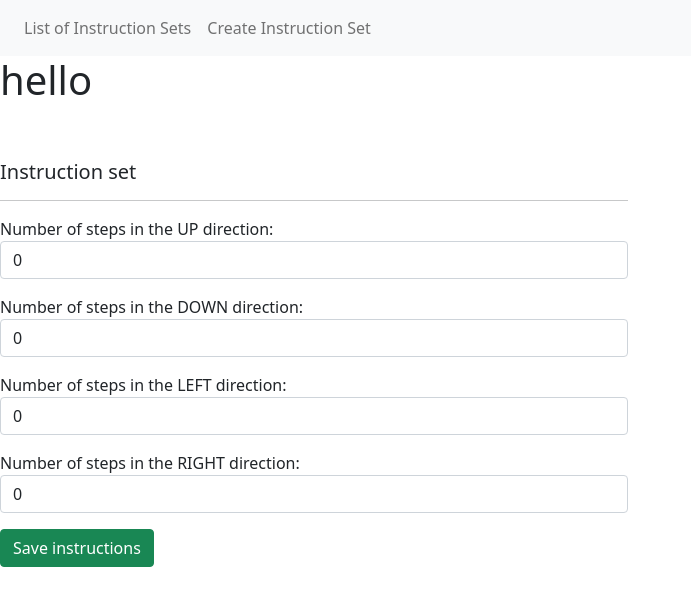
After one commit to periwinkleFTW/robot, a Django app: template loknowbot/instructions/templates/instruction_set_create.html in a window 1280 px wide. The commit adds this page. Shown: the top 606 px of the page, without its empty margins (0-691 px from the left). Run offline with Django 3.2, Linux system fonts and the light colour scheme; the template is opened without the code that fills it: values that come from a table or form of the project are taken from there, others are empty; some libraries are stand-ins or nearby versions.

Commit message:
added navbar for easier navigation

```diff
--- a/loknowbot/instructions/admin.py
+++ b/loknowbot/instructions/admin.py
@@ -12,7 +12,7 @@ class InstructionSetAdmin(admin.ModelAdmin):
     def get_distance(self, obj):
         return obj.get_euclidean_dist()
 
-    get_distance.short_description = 'Distance traveled'
+    get_distance.short_description = 'Distance travelled'
 
 
 admin.site.register(InstructionSet, InstructionSetAdmin)
--- /dev/null
+++ b/loknowbot/instructions/forms.py
@@ -0,0 +1,17 @@
+from django import forms
+
+from .models import InstructionSet
+
+
+class InstructionForm(forms.ModelForm):
+
+    class Meta:
+        model = InstructionSet
+
+        fields = ('up', 'down', 'left', 'right')
+        widgets = {
+            'up': forms.TextInput(attrs={"class": "form-control"}),
+            'down': forms.TextInput(attrs={"class": "form-control"}),
+            'left': forms.TextInput(attrs={"class": "form-control"}),
+            'right': forms.TextInput(attrs={"class": "form-control"}),
+        }
--- /dev/null
+++ b/loknowbot/instructions/templates/instruction_set_create.html
@@ -0,0 +1,28 @@
+{% extends "base.html" %}
+
+{% block content %}
+
+    <h1>hello</h1>
+    <div class="card-block">
+        <div class="row">
+            <div class="col-md-6">
+                <h5 class="mt-5">Instruction set</h5>
+                <hr>
+                <form method="post">{% csrf_token %}
+                    {{ form.as_p }}
+                    <button type="submit" class="btn btn-success shadow-2 mb-4" title="Save instructions" data-toggle="tooltip">Save instructions</button>
+                </form>
+
+            </div>
+        </div>
+    </div>
+
+    {#    <form action="{% url 'instructions:instruction-set-create' %}" method="post" enctype="multipart/form-data">#}
+    {#    {% csrf_token %}#}
+    {#        <h2>Create Instruction Set</h2>#}
+    {#        <div class="form-group">#}
+    {#        </div>>#}
+    {#        <button class="btn btn-primary" type="submit">Add</button>#}
+    {#    </form>#}
+
+{% endblock %}
--- a/loknowbot/instructions/templates/instruction_set_list.html
+++ b/loknowbot/instructions/templates/instruction_set_list.html
@@ -2,7 +2,7 @@
 
 {% block content %}
 
-    <h2>List of instruction</h2>
+    <h2>List of instruction sets</h2>
 
     {% for set in instruction_sets %}
         <div class="card">
@@ -12,6 +12,7 @@
                 <li>Steps in DOWN direction {{ set.down }}</li>
                 <li>Steps in LEFT direction {{ set.left }}</li>
                 <li>Steps in RIGHT direction {{ set.right }}</li>
+                <li><h6>Distance travelled (euclidean): {{ set.get_euclidean_dist }} </h6></li>
             </ul>
         </div>
     {% endfor %}
--- a/loknowbot/instructions/urls.py
+++ b/loknowbot/instructions/urls.py
@@ -2,8 +2,10 @@ from django.urls import path
 
 from loknowbot.instructions import views
 
+app_name = 'instructions'
+
 urlpatterns = [
-    path('<int:slug>/', views.InstructionSetDetailView.as_view(), name='instruction-set-detail'),
-    path('add/', views.InstructionCreateView.as_view(), name='instruction-create'),
-    path('list/', views.InstructionSetListView.as_view(), name='instruction-list'),
+    path('<int:slug>/', views.InstructionDetailView.as_view(), name='instruction-set-detail'),
+    path('add/', views.InstructionCreateView.as_view(), name='instruction-set-create'),
+    path('list/', views.InstructionListView.as_view(), name='instruction-set-list'),
 ]
--- a/loknowbot/templates/base.html
+++ b/loknowbot/templates/base.html
@@ -7,6 +7,7 @@
     <link rel="stylesheet" href="{% static 'css/bootstrap.min.css' %}">
 </head>
 <body>
+{% include 'navbar.html' %}
 {% block content %}
 {% endblock %}
 </body>
--- /dev/null
+++ b/loknowbot/templates/navbar.html
@@ -0,0 +1,17 @@
+<nav class="navbar navbar-expand-lg navbar-light bg-light">
+    <a class="navbar-brand" href="#">
+    </a>
+    <button class="navbar-toggler" type="button" data-toggle="collapse" data-target="#navbarNav" aria-controls="navbarNav" aria-expanded="false" aria-label="Toggle navigation">
+        <span class="navbar-toggler-icon"></span>
+    </button>
+    <div class="collapse navbar-collapse" id="navbarNav">
+        <ul class="navbar-nav">
+            <li class="nav-item">
+                <a class="nav-link" href="{% url 'instructions:instruction-set-list' %}">List of Instruction Sets</a>
+            </li>
+            <li class="nav-item">
+                <a class="nav-link" href="{% url 'instructions:instruction-set-create' %}">Create Instruction Set</a>
+            </li>
+        </ul>
+    </div>
+</nav>
```
Also changed, not shown: loknowbot/instructions/templates/instruction_set_detail.html (+4 -4 lines), loknowbot/instructions/views.py (+5 -2 lines).
